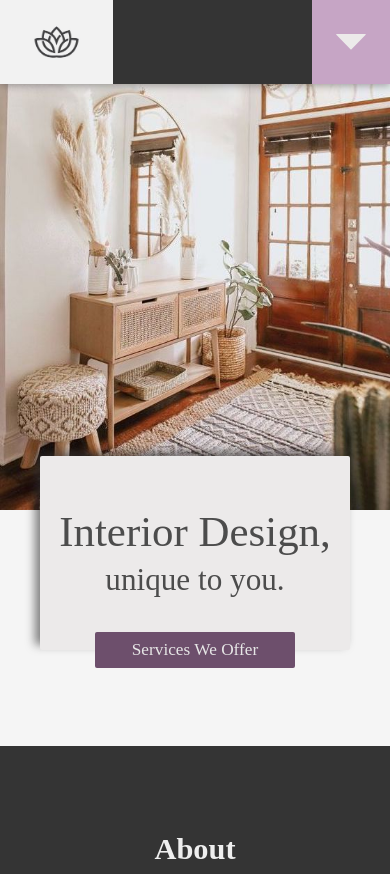
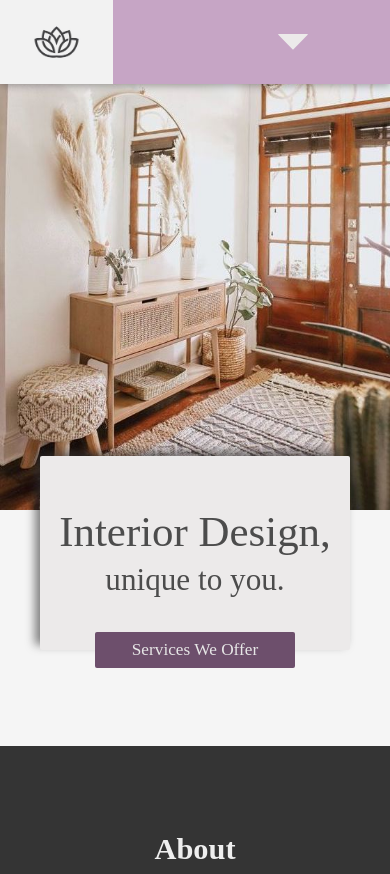
Before and after one commit to Liv4-code/lotus-interiors, a website: page src/index.html in a window 390 px wide. Shown: the top 874 px of the page. Drawn offline with Linux system fonts and the light colour scheme; a web font is replaced by a local one.

Commit message:
Testing mobile navbar

```diff
--- a/src/scss/main.scss
+++ b/src/scss/main.scss
@@ -12,6 +12,7 @@ header {
         height: 10vh;
         background-color: var(--secondary-color);
         box-shadow: 0 2px 7px rgba(61, 61, 61, 0.4);
+        background-color: #c6a5c5;
 
         &__auto {
             display: none;
@@ -25,7 +26,7 @@ header {
         &__down-arrow {
             @include flexCenter;
             background-color: #c6a5c5;
-            width: 20vw;
+            width: 50vw;
             color: var(--font-color-light);
         }
 
```
Also changed, not shown: src/scss/main.css, 1 other file.
